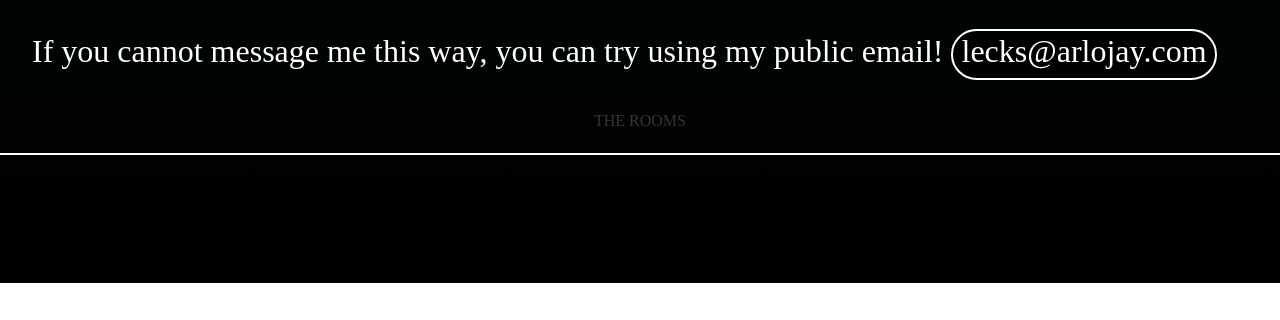
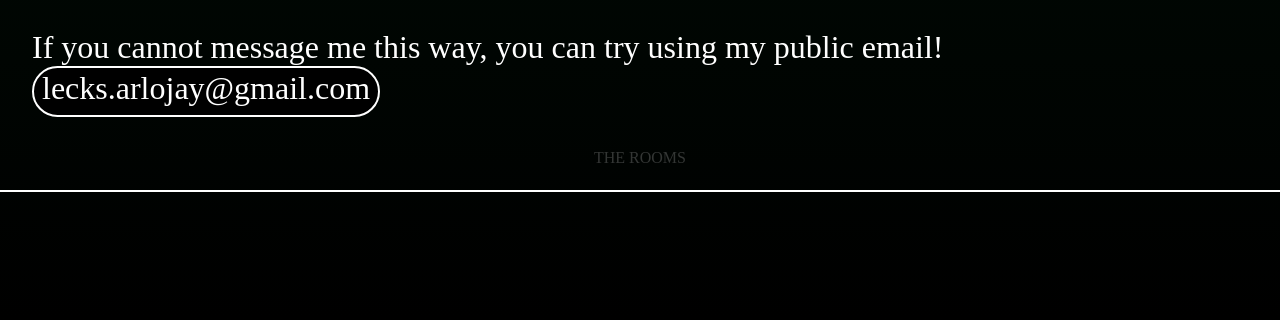
Before and after one commit to arlojay/arlojay.github.io, a plain HTML site: page index.html in a window 1280 px wide. Shown: the part 1544-1864 px from the top of the page. Before the commit the page ends 1827 px from the top, so only its background shows below. Drawn offline with Linux system fonts and the light colour scheme.

Commit message:
Update contact email

```diff
--- a/index.html
+++ b/index.html
@@ -73,7 +73,7 @@
                     <span>You can add me as a friend with <a href="https://discord.com/users/584326261258846208" class="external-link" target="_blank">@arlojay</a>!</span>
                 </p>
                 <p>
-                    <span>If you cannot message me this way, you can try using my public email! <a href="javascript:copyText('lecks@arlojay.com')" class="external-link">lecks@arlojay.com</a> </span>
+                    <span>If you cannot message me this way, you can try using my public email! <a href="javascript:copyText('lecks.arlojay@gmail.com')" class="external-link">lecks.arlojay@gmail.com</a> </span>
                 </p>
             </div>
             <p style="opacity: 0.2; font-size: 1rem;"><a href="https://github.com/arlojay/the-rooms-pictures">THE ROOMS</a></p>
```
